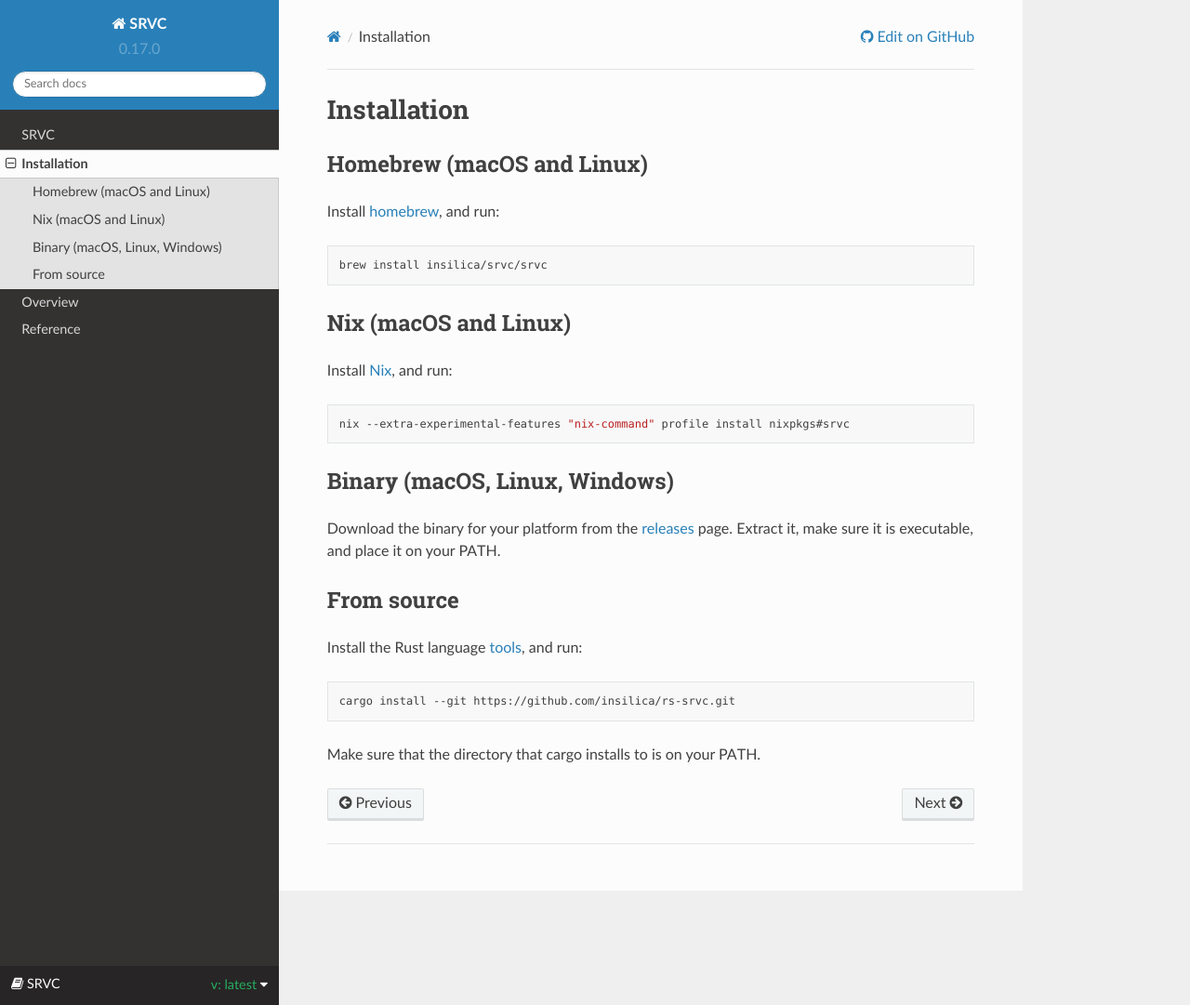
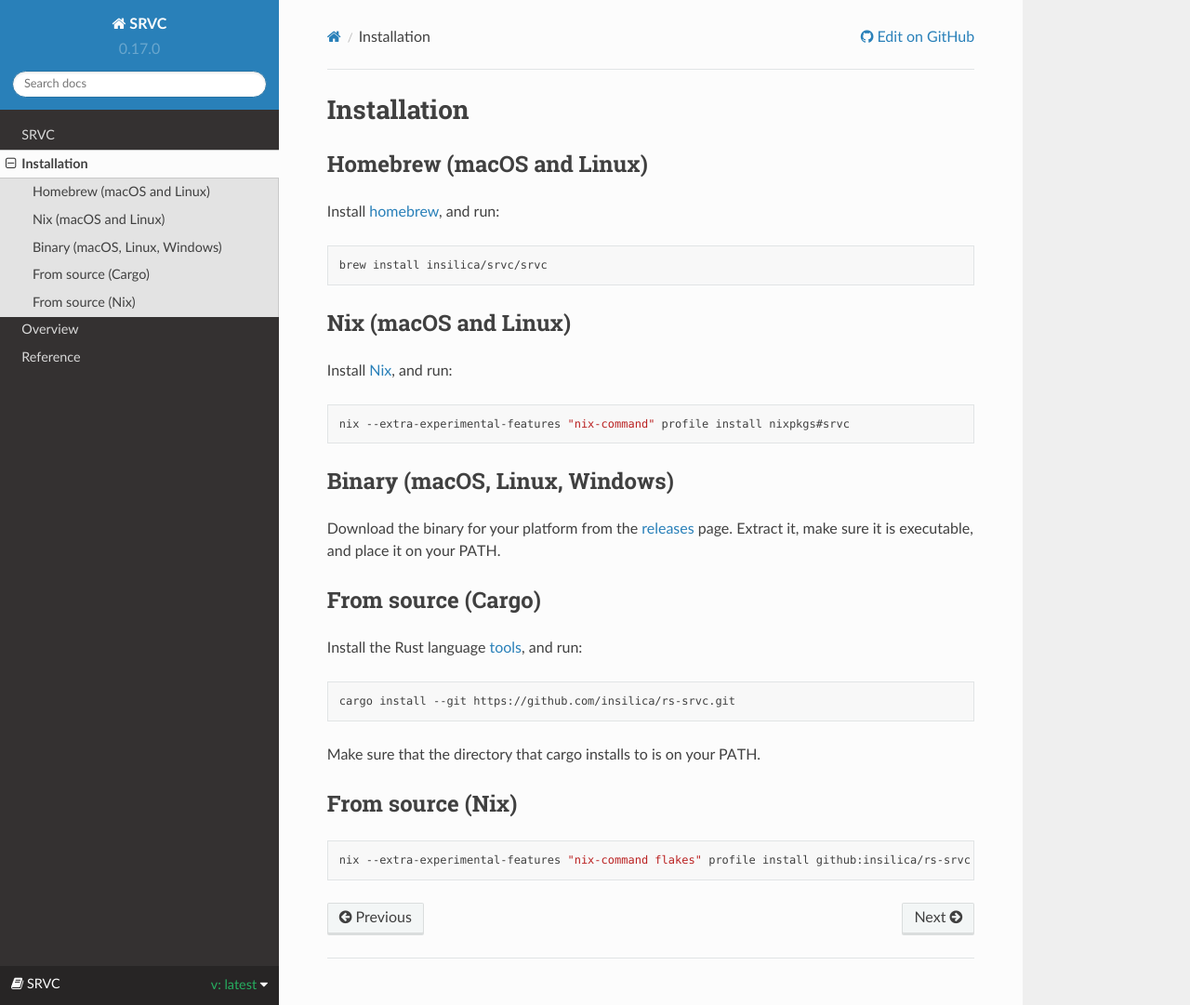
Before and after one commit to insilica/rs-srvc, a Sphinx documentation site: the page built from docs/installation.rst, in a window 1280 px wide and 1081 px high. Shown: the whole window at 93% size. Built offline with Sphinx 7.4.7 and the Read the Docs theme 2.0.0, drawn with Linux system fonts in a browser that asks for light colours; the version number is read from the project's files by our own code.

Commit message:
Add section to build from source using Nix

```diff
--- a/docs/installation.rst
+++ b/docs/installation.rst
@@ -32,8 +32,8 @@
 
 .. _releases: https://github.com/insilica/rs-srvc/releases
 
-From source
-===========
+From source (Cargo)
+===================
 
 Install the Rust language tools_, and run:
 
@@ -44,3 +44,10 @@
     cargo install --git https://github.com/insilica/rs-srvc.git
 
 Make sure that the directory that cargo installs to is on your PATH.
+
+From source (Nix)
+=================
+
+.. code-block:: shell
+
+    nix --extra-experimental-features "nix-command flakes" profile install github:insilica/rs-srvc
```
